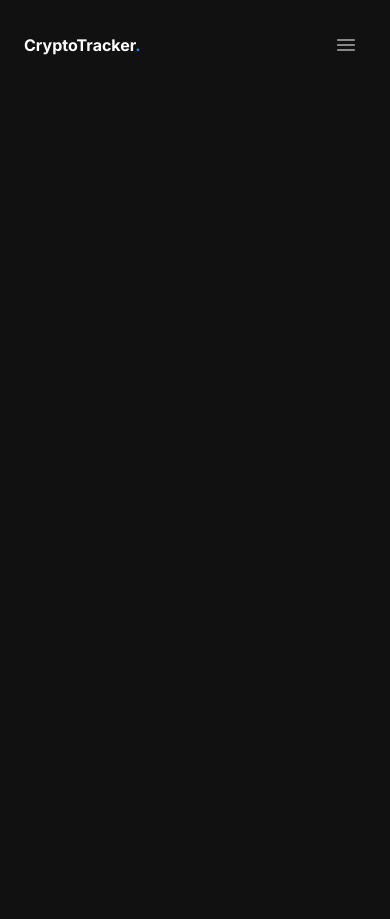
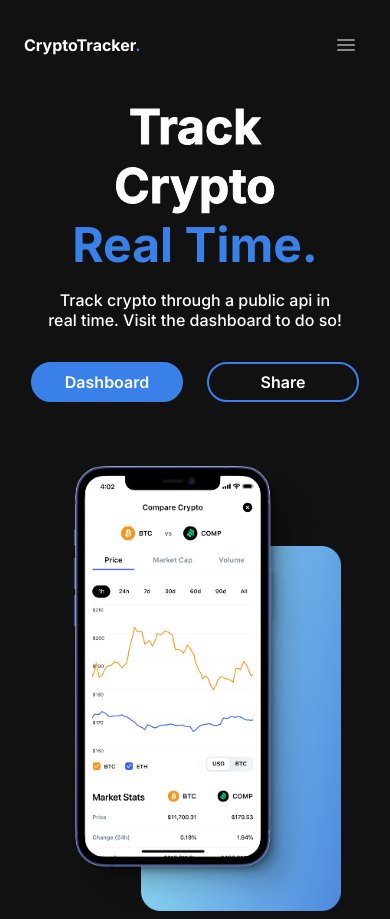
Before and after one commit to MahdiRahmany/Cryptocurrency-Price-Tracker, a React (Vite) app: page / in a window 390 px wide. Before the commit the page ends 844 px from the top, so only its background shows below. Built offline with nearby package versions, Linux system fonts and the light colour scheme.

Commit message:
phone component + framer motion

```diff
--- a/src/App.jsx
+++ b/src/App.jsx
@@ -1,11 +1,13 @@
 import "./App.css";
 import Footer from "./components/Common/Footer/Footer";
 import Header from "./components/Common/Header/Header";
+import MainComponents from "./components/LandingPage/MainComponent/MainComponents";
 
 function App() {
   return (
     <>
       <Header />
+      <MainComponents />
       {/* <Footer /> */}
     </>
   );
--- /dev/null
+++ b/src/components/LandingPage/MainComponent/MainComponents.css
@@ -0,0 +1,114 @@
+.flex-info {
+  display: flex;
+  justify-content: space-between;
+  align-items: flex-start;
+  padding: 0.5rem 3rem;
+}
+
+.track-crypto-heading,
+.real-time-heading {
+  font-size: 7rem;
+  margin: 0;
+}
+
+.track-crypto-heading {
+  color: var(--white);
+  -webkit-text-stroke-width: 3px;
+  -webkit-text-stroke-color: var(--white);
+}
+
+.track-crypto-heading:hover {
+  color: var(--black);
+  -webkit-text-stroke-color: var(--white);
+  transition: all 0.3s;
+}
+
+.real-time-heading {
+  color: var(--blue);
+}
+
+.btn-flex {
+  display: flex;
+  justify-content: flex-start;
+  gap: 1.5rem;
+  align-items: center;
+  margin-top: 2rem;
+}
+
+.phone-container {
+  width: 50%;
+  position: relative;
+  padding: 1rem;
+}
+
+.iphone {
+  position: absolute;
+  z-index: 100;
+  min-width: 300px;
+  width: 50%;
+  right: 0;
+}
+
+.gradient {
+  position: absolute;
+  min-width: 250px;
+  width: 40%;
+  top: 8rem;
+  right: 0;
+}
+
+@media only screen and (max-width: 1250px) {
+  .track-crypto-heading,
+  .real-time-heading {
+    font-size: 5rem;
+    margin: 0;
+  }
+}
+
+@media only screen and (max-width: 1000px) {
+  .iphone {
+    min-width: 250px;
+    width: 50%;
+  }
+
+  .gradient {
+    min-width: 200px;
+    top: 6rem;
+  }
+}
+
+@media only screen and (max-width: 800px) {
+  .flex-info {
+    flex-direction: column;
+  }
+  .phone-container {
+    display: block;
+    margin: auto;
+    margin-top: 3rem;
+  }
+  .iphone {
+    left: -2rem;
+  }
+  .gradient {
+    left: 20%;
+  }
+
+  .left-component {
+    width: 100%;
+  }
+  .track-crypto-heading,
+  .real-time-heading {
+    font-size: 3rem;
+    text-align: center;
+  }
+
+  .track-crypto-heading {
+    -webkit-text-stroke-width: 1px;
+  }
+  .info-text {
+    text-align: center;
+  }
+  .btn-flex {
+    justify-content: center;
+  }
+}
--- /dev/null
+++ b/src/components/LandingPage/MainComponent/MainComponents.jsx
@@ -0,0 +1,28 @@
+import Button from "../../Common/Button/Button";
+import "./MainComponents.css";
+import iphone from "../../../assets/iphone.png";
+import gradient from "../../../assets/gradient.png";
+
+function MainComponents() {
+  return (
+    <div className="flex-info">
+      <div className="left-component">
+        <h1 className="track-crypto-heading">Track Crypto</h1>
+        <h1 className="real-time-heading">Real Time.</h1>
+        <p className="info-text">
+          Track crypto through a public api in real time. Visit the dashboard to
+          do so!
+        </p>
+        <div className="btn-flex">
+          <Button text={"Dashboard"} />
+          <Button text={"Share"} outlined={true} />
+        </div>
+      </div>
+      <div className="phone-container">
+        <img src={iphone} className="iphone" />
+        <img src={gradient} className="gradient" />
+      </div>
+    </div>
+  );
+}
+export default MainComponents;
```
Also changed, not shown: src/assets/gradient.png (added), src/assets/iphone.png (added).
